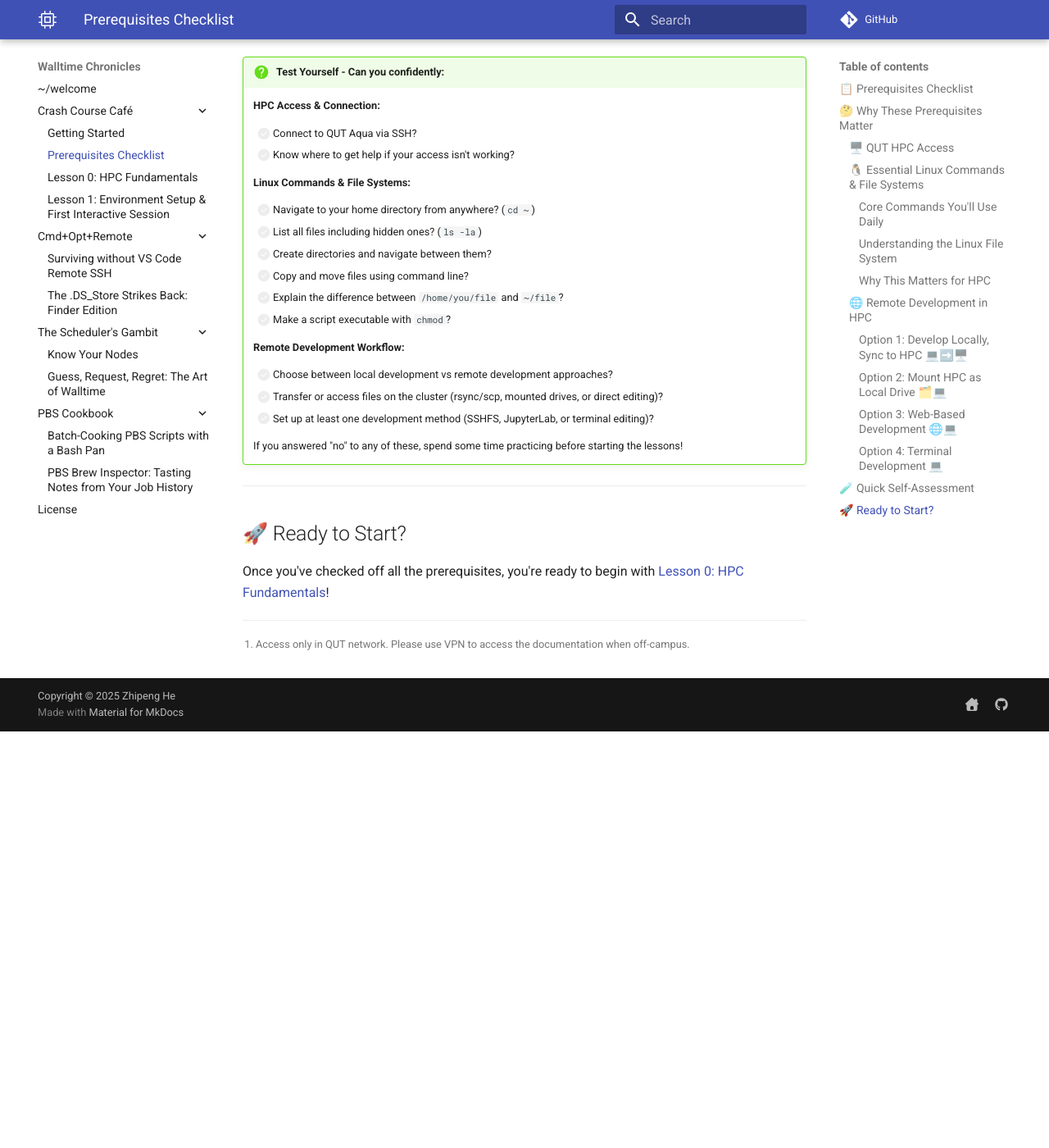
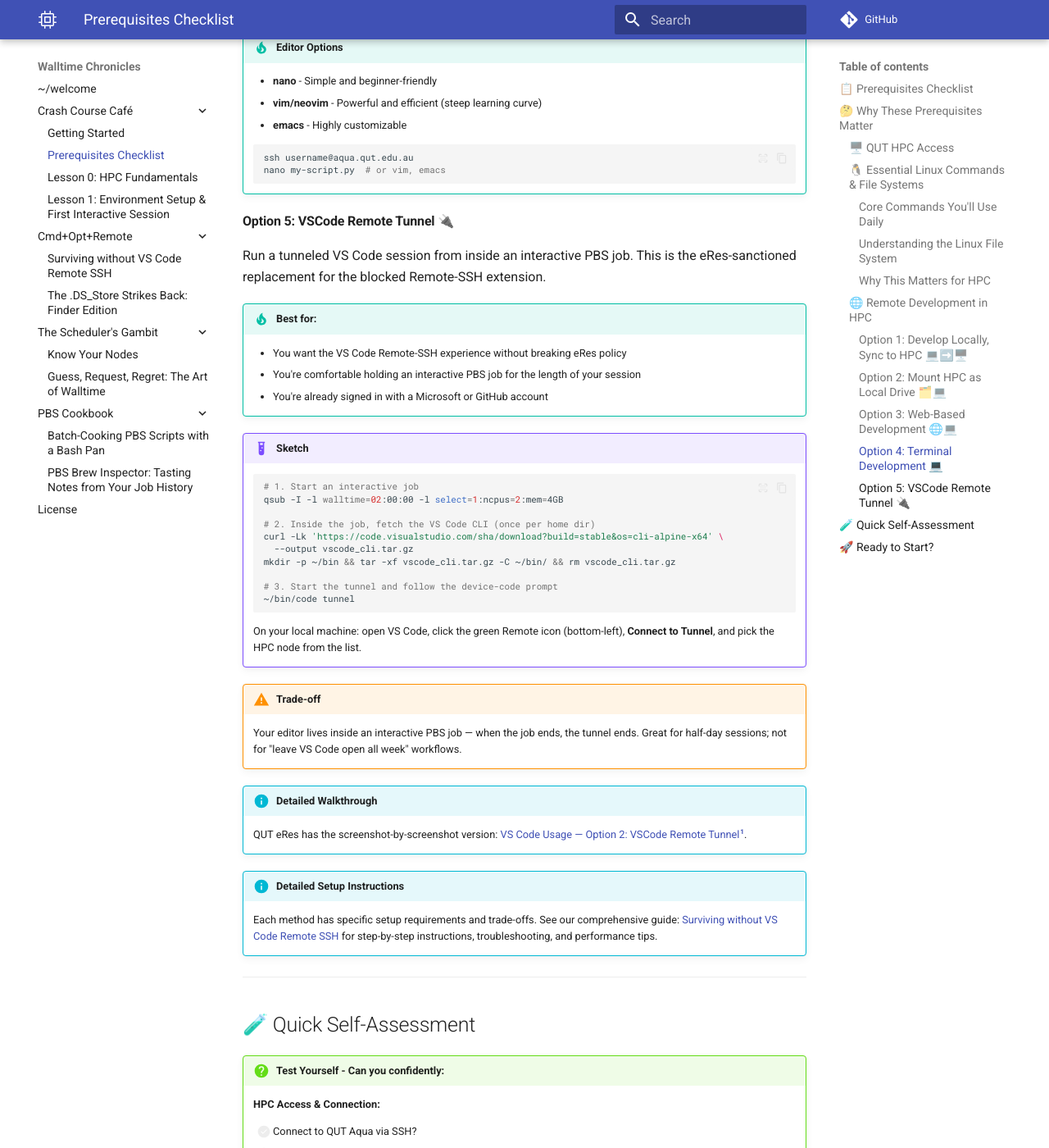
Before and after one commit to ZhipengHe/Walltime-Chronicles, an MkDocs documentation site: the page built from docs/tutorials/prerequisites.md, in a window 1280 px wide and 1400 px high, scrolled down 4708 px. Shown: the whole window at 82% size. Built offline with MkDocs 1.6.1 and Material for MkDocs 9.7.7, drawn with Linux system fonts in a browser that asks for light colours; comment, search, counter and statistics services are not loaded; before the commit the page ends 5600 px from its top, so only the background shows below that; some of the changed text lies outside the part shown.

Commit message:
Apply prerequisites.md audit fixes: VSCode Tunnel, JupyterHub, transfer pointer

````diff
--- a/docs/tutorials/prerequisites.md
+++ b/docs/tutorials/prerequisites.md
@@ -105,6 +105,8 @@
 !!! failure "Important: VS Code Remote SSH is NOT Available on QUT Aqua"
     VS Code Remote SSH extension is automatically disconnected after ~30 seconds due to server policies. Don't waste time trying to make it work!
 
+    eRes' sanctioned replacement is **VSCode Remote Tunnel** running inside an interactive job — see Option 5 below.
+
 #### Option 1: Develop Locally, Sync to HPC 💻➡️🖥️
 
 Write and test code locally, then transfer to HPC for execution.
@@ -128,6 +130,9 @@
 # SCP - Simple file copying
 scp script.py username@aqua.qut.edu.au:~/
 ```
+
+!!! info "Need more transfer options?"
+    QUT eRes has the full reference — Windows Map Drive (`\\hpc-fs\<username>`), Mac Finder (`smb://hpc-fs/<username>/`), WinSCP, and the dedicated SFTP endpoint at `eresdtn01.qut.edu.au`: [Transferring files to/from the HPC](https://docs.eres.qut.edu.au/hpc-transferring-files-tofrom-hpc)[^1]. Useful for Windows users and large datasets.
 
 #### Option 2: Mount HPC as Local Drive 🗂️💻
 
@@ -157,12 +162,19 @@
 
 Use browser-based development environments running on HPC.
 
-!!! example "JupyterLab (Recommended for Data Science)"
+!!! tip "QUT JupyterHub (Recommended for Data Science)"
+    QUT eRes runs a managed JupyterHub at [https://jupyterhub.eres.qut.edu.au](https://jupyterhub.eres.qut.edu.au)[^1] — log in with your QUT credentials, click *Start My Server*, and you get a backing PBS job (default `Aqua - 1 core, 8 GB, 8 hours`) without writing a single script. First connect can take up to ~10 minutes while your job queues.
+
+    Full walkthrough: [How to use JupyterHub](https://docs.eres.qut.edu.au/how-to-use-jupyterhub)[^1].
+
+!!! example "Manual JupyterLab (for custom environments)"
+    Use this when JupyterHub's defaults don't fit — custom conda env, specific GPU, longer walltime, non-standard kernel. Start it inside an interactive PBS job and tunnel the port over SSH.
+
     ```bash
-    # On HPC
+    # Inside an interactive job on HPC
     jupyter lab --no-browser --port=8888
 
-    # On your local machine
+    # On your local machine, in a new terminal
     ssh -N -L 8888:localhost:8888 username@aqua.qut.edu.au
 
     # Open: http://localhost:8888
@@ -181,6 +193,37 @@
     ssh username@aqua.qut.edu.au
     nano my-script.py  # or vim, emacs
     ```
+
+#### Option 5: VSCode Remote Tunnel 🔌
+
+Run a tunneled VS Code session from inside an interactive PBS job. This is the eRes-sanctioned replacement for the blocked Remote-SSH extension.
+
+!!! tip "Best for:"
+    - You want the VS Code Remote-SSH experience without breaking eRes policy
+    - You're comfortable holding an interactive PBS job for the length of your session
+    - You're already signed in with a Microsoft or GitHub account
+
+!!! example "Sketch"
+    ```bash
+    # 1. Start an interactive job
+    qsub -I -l walltime=02:00:00 -l select=1:ncpus=2:mem=4GB
+
+    # 2. Inside the job, fetch the VS Code CLI (once per home dir)
+    curl -Lk 'https://code.visualstudio.com/sha/download?build=stable&os=cli-alpine-x64' \
+      --output vscode_cli.tar.gz
+    mkdir -p ~/bin && tar -xf vscode_cli.tar.gz -C ~/bin/ && rm vscode_cli.tar.gz
+
+    # 3. Start the tunnel and follow the device-code prompt
+    ~/bin/code tunnel
+    ```
+
+    On your local machine: open VS Code, click the green Remote icon (bottom-left), **Connect to Tunnel**, and pick the HPC node from the list.
+
+!!! warning "Trade-off"
+    Your editor lives inside an interactive PBS job — when the job ends, the tunnel ends. Great for half-day sessions; not for "leave VS Code open all week" workflows.
+
+!!! info "Detailed Walkthrough"
+    QUT eRes has the screenshot-by-screenshot version: [VS Code Usage — Option 2: VSCode Remote Tunnel](https://docs.eres.qut.edu.au/hpc-vscode-usage#option-2-vscode-remote-tunnel)[^1].
 
 !!! info "Detailed Setup Instructions"
     Each method has specific setup requirements and trade-offs. See our comprehensive guide: [Surviving without VS Code Remote SSH](../remote-dev/Surviving-without-VS-Code-Remote-SSH.md) for step-by-step instructions, troubleshooting, and performance tips.
````
Also changed, not shown: other parts of docs/tutorials/prerequisites.md (+1 -1 lines).
